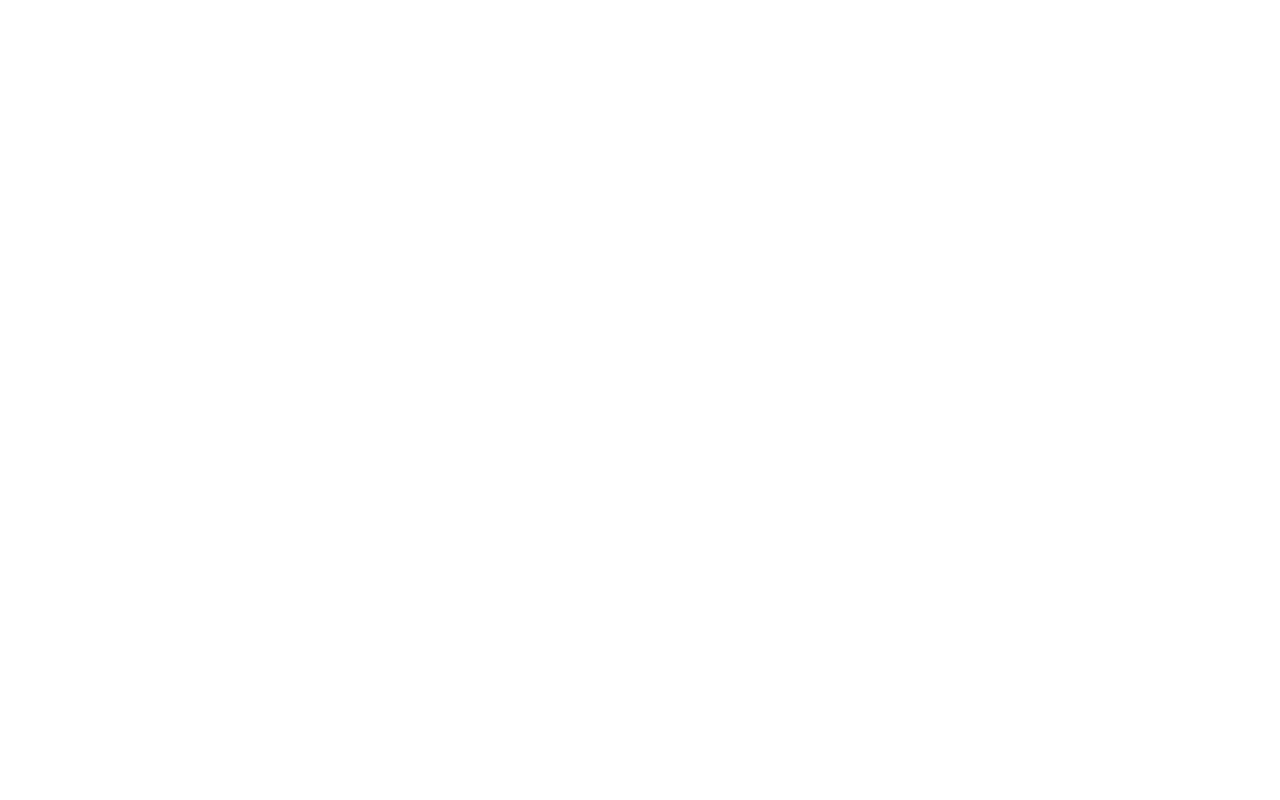
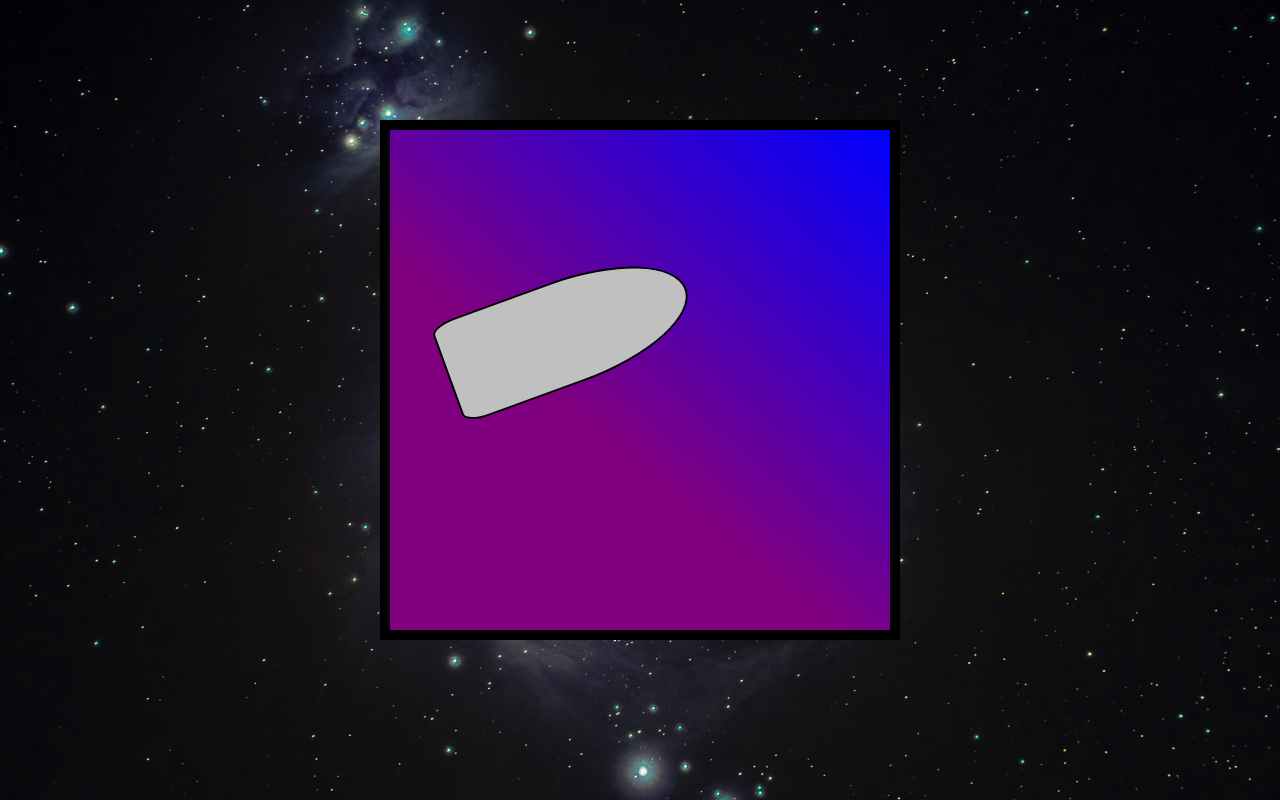
Before and after one commit to BrieanneH/exampleAnimation, a plain HTML site: page index.html in a window 1280 px wide. Drawn offline with Linux system fonts and the light colour scheme.

Commit message:
rocket body/background

```diff
--- a/index.html
+++ b/index.html
@@ -4,6 +4,7 @@
     <meta charset="UTF-8">
     <meta name="viewport" content="width=device-width, initial-scale=1.0">
     <title>give me space</title>
+    <link rel ="stylesheet" href="style.css">
 </head>
 <body>
 
--- a/style.css
+++ b/style.css
@@ -10,5 +10,40 @@ body{
 .wrapper{
     position: relative;;
     top:120px;
+    width: 500px;
+    height: 500px;
+    margin: 0 auto;
+    border: 10px solid black;
+    background: linear-gradient(40deg, purple 41%, blue 100%);
+
 
 }
+
+.star1{
+    position: absolute;
+    background-color:lightgoldenrodyellow;
+    top: 40%;
+    left: 40%;
+    height: 10px;
+    width: 10px;
+    border-radius: 50%;
+    animation: stars-flash 3s ease-in infinite;
+
+}
+
+
+.rocketBody {
+    position: absolute;
+    width: 250px;
+    height: 100px;
+    background-color: silver;
+    top: 30%;
+    left: 10%;
+    border: 2px solid black;
+    border-bottom-left-radius: 10%;
+    border-bottom-right-radius: 50%;
+    border-top-left-radius: 10%;
+    border-top-right-radius: 50%;
+    transform: rotate(340deg);
+    z-index: 80;
+}
```
